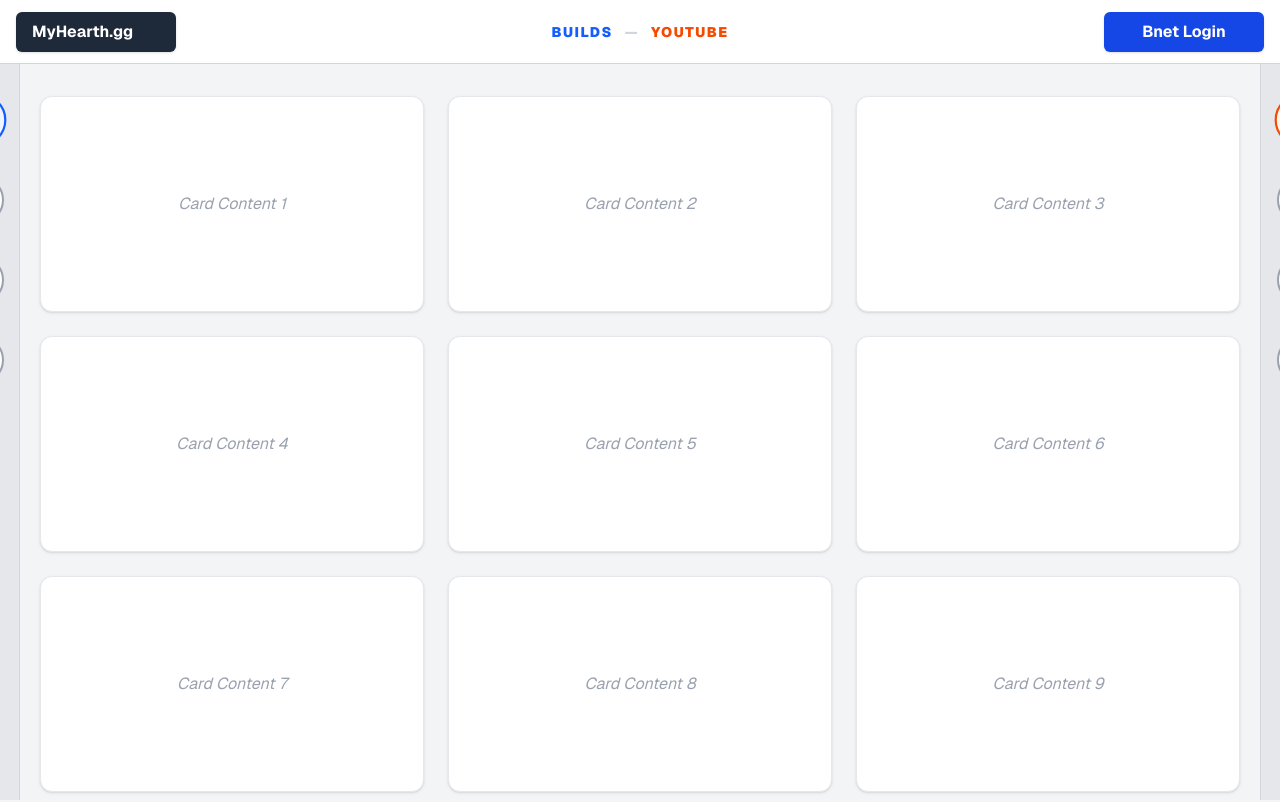
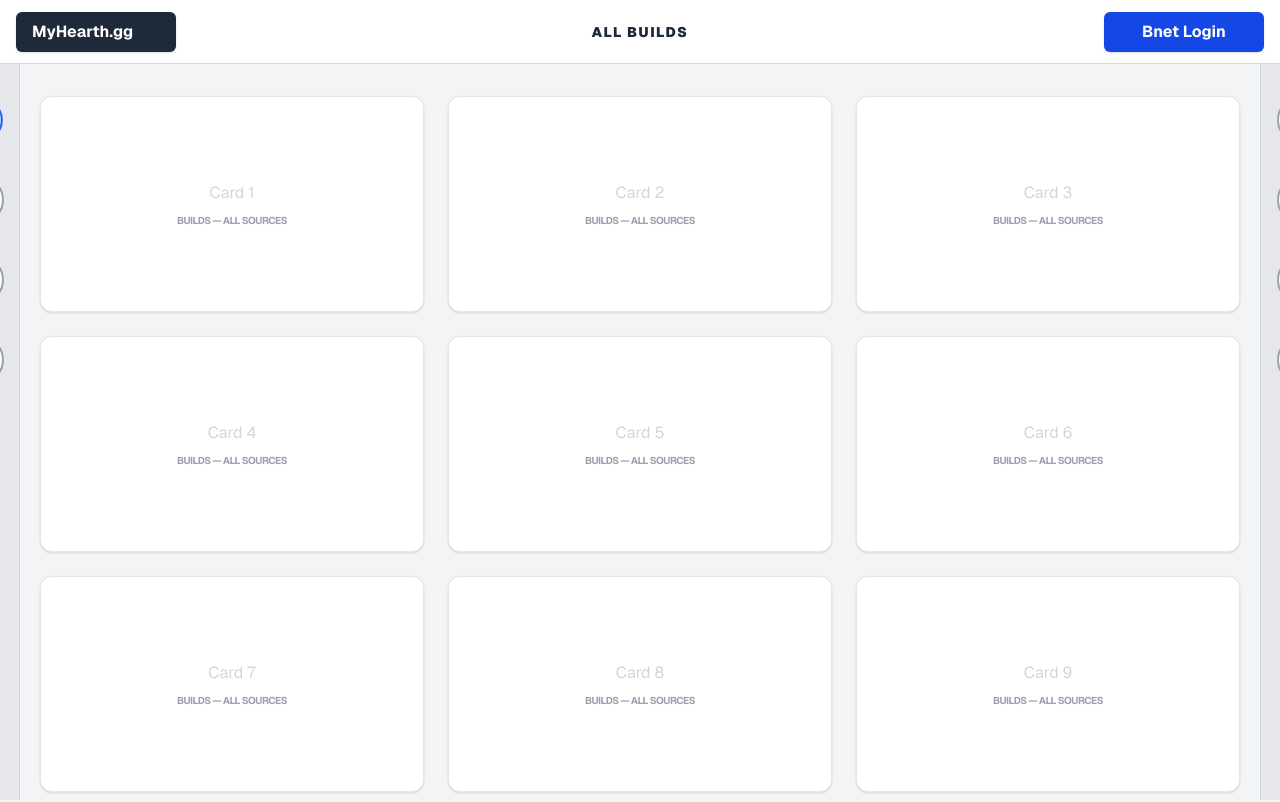
Before and after one commit to Arcnail/my-hearth-app, a Next.js app: page / in a window 1280 px wide. Shown: the top 802 px of the page. Built offline with nearby package versions, Linux system fonts and the light colour scheme.

Commit message:
Update page.tsx

```diff
--- a/src/app/page.tsx
+++ b/src/app/page.tsx
@@ -2,109 +2,142 @@
 
 import React, { useState } from 'react';
 
-const WireframeV2 = () => {
-  const [topic, setTopic] = useState('Builds');
-  const [source, setSource] = useState('YouTube');
-  const [showMobileMenu, setShowMobileMenu] = useState<string | null>(null); // 'topic' or 'source'
+const MyHearthWireframe = () => {
+  // 1. STATE: Standardizing types for Vercel builds
+  const [topic, setTopic] = useState<string | null>('Builds');
+  const [source, setSource] = useState<string | null>(null);
+  const [showMobileMenu, setShowMobileMenu] = useState<string | null>(null);
 
   const topics = ['Builds', 'News', 'Embers', 'Guides'];
   const sources = ['YouTube', 'Reddit', 'Wowhead', 'Blizzard'];
-  const cards = Array.from({ length: 16 });
+  const cards = Array.from({ length: 12 });
+
+  // 2. TOGGLE HANDLERS: This is the "Clear Filter" magic
+  const toggleTopic = (t: string) => setTopic(topic === t ? null : t);
+  const toggleSource = (s: string) => setSource(source === s ? null : s);
+
+  // 3. HEADER BREADCRUMB LOGIC
+  const renderBreadcrumb = () => {
+    if (topic && source) return <>{topic} <span className="mx-2 text-gray-300">—</span> {source}</>;
+    if (topic) return `All ${topic}`;
+    if (source) return `${source} Content`;
+    return "Exploring the Hearth";
+  };
 
   return (
     <div className="min-h-screen bg-gray-100 text-gray-800 font-sans pb-20 md:pb-0">
 
-      {/* HEADER: Full Width with Centered Elements */}
+      {/* HEADER */}
       <header className="fixed top-0 w-full h-16 bg-white border-b border-gray-300 z-50">
         <div className="max-w-[1400px] mx-auto h-full flex items-center justify-between px-4">
           <div className="w-40 bg-gray-800 text-white px-4 py-2 font-bold rounded-md shadow-sm">MyHearth.gg</div>
 
           <div className="hidden md:flex items-center space-x-3 text-sm tracking-widest font-black uppercase">
-            <span className="text-blue-600">{topic}</span>
-            <span className="text-gray-300">—</span>
-            <span className="text-orange-600">{source}</span>
+            {renderBreadcrumb()}
           </div>
 
           <div className="w-40 bg-blue-700 text-white px-4 py-2 font-bold rounded-md shadow-sm text-center">Bnet Login</div>
         </div>
       </header>
 
-      {/* DESKTOP PILLARS (Unchanged Math) */}
+      {/* DESKTOP PILLAR - LEFT (TOPICS) */}
       <aside className="hidden md:flex fixed top-16 bottom-0 w-20 bg-gray-200 border-r border-gray-300 flex-col items-center py-8 space-y-8 z-40 left-[50%] -ml-[700px]">
         {topics.map(t => (
-          <button key={t} onClick={() => setTopic(t)} className={`w-12 h-12 rounded-full border-2 flex items-center justify-center transition-all ${topic === t ? 'border-blue-600 bg-blue-50 scale-110' : 'border-gray-400 bg-white'}`}>
-            {t[0]}
+          <div key={t} className="group relative">
+            <button
+              onClick={() => toggleTopic(t)}
+              className={`w-12 h-12 rounded-full border-2 flex items-center justify-center transition-all duration-200
+              ${topic === t ? 'border-blue-600 bg-blue-100 shadow-inner scale-95' : 'border-gray-400 bg-white hover:border-blue-400 hover:scale-110'}`}
+            >
+              <span className="text-xs font-bold">{t[0]}</span>
             </button>
+            <span className="absolute left-16 top-3 opacity-0 group-hover:opacity-100 transition-opacity bg-black text-white text-[10px] px-2 py-1 rounded pointer-events-none whitespace-nowrap z-50">
+              {t}
+            </span>
+          </div>
         ))}
       </aside>
 
+      {/* DESKTOP PILLAR - RIGHT (SOURCES) */}
       <aside className="hidden md:flex fixed top-16 bottom-0 w-20 bg-gray-200 border-l border-gray-300 flex-col items-center py-8 space-y-8 z-40 right-[50%] -mr-[700px]">
         {sources.map(s => (
-          <button key={s} onClick={() => setSource(s)} className={`w-12 h-12 rounded-full border-2 flex items-center justify-center transition-all ${source === s ? 'border-orange-600 bg-orange-50 scale-110' : 'border-gray-400 bg-white'}`}>
-            {s[0]}
+          <div key={s} className="group relative">
+            <button
+              onClick={() => toggleSource(s)}
+              className={`w-12 h-12 rounded-full border-2 flex items-center justify-center transition-all duration-200
+              ${source === s ? 'border-orange-600 bg-orange-100 shadow-inner scale-95' : 'border-gray-400 bg-white hover:border-orange-400 hover:scale-110'}`}
+            >
+              <span className="text-xs font-bold">{s[0]}</span>
             </button>
+            <span className="absolute right-16 top-3 opacity-0 group-hover:opacity-100 transition-opacity bg-black text-white text-[10px] px-2 py-1 rounded pointer-events-none whitespace-nowrap z-50">
+              {s}
+            </span>
+          </div>
         ))}
       </aside>
 
-      {/* MAIN CONTENT + CONTAINED FOOTER */}
+      {/* MAIN CONTENT + FOOTER */}
       <main className="pt-24 px-4 md:px-0 max-w-[1200px] mx-auto min-h-screen flex flex-col">
         <div className="flex-grow grid grid-cols-1 sm:grid-cols-2 lg:grid-cols-3 gap-6">
           {cards.map((_, i) => (
-            <div key={i} className="bg-white aspect-video rounded-xl border border-gray-200 shadow-sm flex items-center justify-center text-gray-400 italic">
-              Card Content {i + 1}
+            <div key={i} className="bg-white aspect-video rounded-xl border border-gray-200 shadow-sm flex flex-col items-center justify-center p-4">
+              <div className="text-gray-300 mb-2">Card {i + 1}</div>
+              <div className="text-[10px] font-bold uppercase tracking-tighter text-gray-400">
+                {topic || 'General'} — {source || 'All Sources'}
+              </div>
             </div>
           ))}
         </div>
 
-        {/* FOOTER: Anchored to the bottom of the content flow */}
-        <footer className="mt-12 py-12 border-t border-gray-300 text-center text-gray-500 text-sm space-y-2">
+        <footer className="mt-12 py-12 border-t border-gray-300 text-center text-gray-400 text-xs space-y-2">
           <p>© 2026 MyHearth.gg - For the Builders.</p>
           <p>World of Warcraft and Blizzard Entertainment are trademarks of Blizzard Entertainment, Inc.</p>
-          <div className="flex justify-center space-x-6 pt-4">
-            <span>About</span> <span>Discord</span> <span>Privacy</span>
-          </div>
         </footer>
       </main>
 
-      {/* MOBILE UI: Dual Floating Action Buttons */}
+      {/* MOBILE UI - FLOATING BUTTONS */}
       <div className="md:hidden fixed bottom-6 left-0 right-0 px-6 flex justify-between pointer-events-none z-50">
         <button
           onClick={() => setShowMobileMenu('topic')}
-          className="pointer-events-auto w-16 h-16 bg-blue-600 text-white rounded-full shadow-2xl flex flex-col items-center justify-center text-[10px] font-bold uppercase"
+          className="pointer-events-auto w-16 h-16 bg-blue-600 text-white rounded-full shadow-2xl flex flex-col items-center justify-center text-[10px] font-bold uppercase ring-4 ring-white"
         >
-          <span>Topic</span>
+          <span>{topic || 'Topic'}</span>
         </button>
 
         <button
           onClick={() => setShowMobileMenu('source')}
-          className="pointer-events-auto w-16 h-16 bg-orange-600 text-white rounded-full shadow-2xl flex flex-col items-center justify-center text-[10px] font-bold uppercase"
+          className="pointer-events-auto w-16 h-16 bg-orange-600 text-white rounded-full shadow-2xl flex flex-col items-center justify-center text-[10px] font-bold uppercase ring-4 ring-white"
         >
-          <span>Source</span>
+          <span>{source || 'Source'}</span>
         </button>
       </div>
 
-      {/* MOBILE MENU OVERLAY (Bottom Sheet style) */}
+      {/* MOBILE BOTTOM SHEET MENU */}
       {showMobileMenu && (
-        <div className="fixed inset-0 bg-black/50 z-[60] flex items-end" onClick={() => setShowMobileMenu(null)}>
-          <div className="w-full bg-white rounded-t-3xl p-6 space-y-4 animate-slide-up" onClick={e => e.stopPropagation()}>
-            <h3 className="text-center font-bold uppercase text-gray-400 tracking-widest text-xs">
-              Select {showMobileMenu === 'topic' ? 'Category' : 'Platform'}
+        <div className="fixed inset-0 bg-black/60 z-[70] flex items-end" onClick={() => setShowMobileMenu(null)}>
+          <div className="w-full bg-white rounded-t-3xl p-6 space-y-4 shadow-inner" onClick={e => e.stopPropagation()}>
+            <div className="w-12 h-1.5 bg-gray-300 rounded-full mx-auto mb-2" />
+            <h3 className="text-center font-black uppercase text-gray-500 tracking-widest text-sm">
+              Filter by {showMobileMenu === 'topic' ? 'Topic' : 'Source'}
             </h3>
-            <div className="grid grid-cols-2 gap-4">
-              {(showMobileMenu === 'topic' ? topics : sources).map(item => (
+            <div className="grid grid-cols-2 gap-3">
+              {(showMobileMenu === 'topic' ? topics : sources).map(item => {
+                const isActive = showMobileMenu === 'topic' ? topic === item : source === item;
+                return (
                   <button
                     key={item}
                     onClick={() => {
-                    showMobileMenu === 'topic' ? setTopic(item) : setSource(item);
+                      showMobileMenu === 'topic' ? toggleTopic(item) : toggleSource(item);
                       setShowMobileMenu(null);
                     }}
-                  className="py-4 bg-gray-100 rounded-xl font-bold hover:bg-gray-200"
+                    className={`py-4 rounded-xl font-bold transition-colors ${isActive ? 'bg-gray-800 text-white' : 'bg-gray-100 text-gray-700'}`}
                   >
                     {item}
                   </button>
-              ))}
+                );
+              })}
             </div>
-            <button onClick={() => setShowMobileMenu(null)} className="w-full py-3 text-gray-500 font-medium">Close</button>
+            <button onClick={() => setShowMobileMenu(null)} className="w-full py-4 text-gray-400 font-bold uppercase text-xs tracking-widest">Close Menu</button>
           </div>
         </div>
       )}
@@ -113,4 +146,4 @@ const WireframeV2 = () => {
   );
 };
 
-export default WireframeV2;
+export default MyHearthWireframe;
```
Lines whose indentation alone changed are shown as unchanged.
